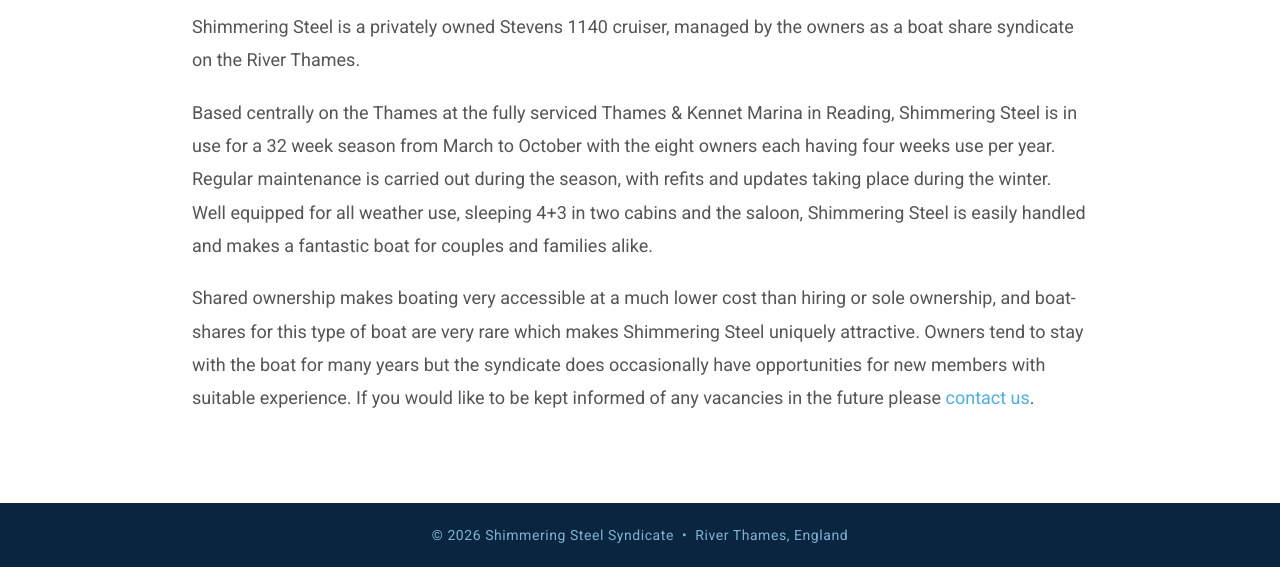
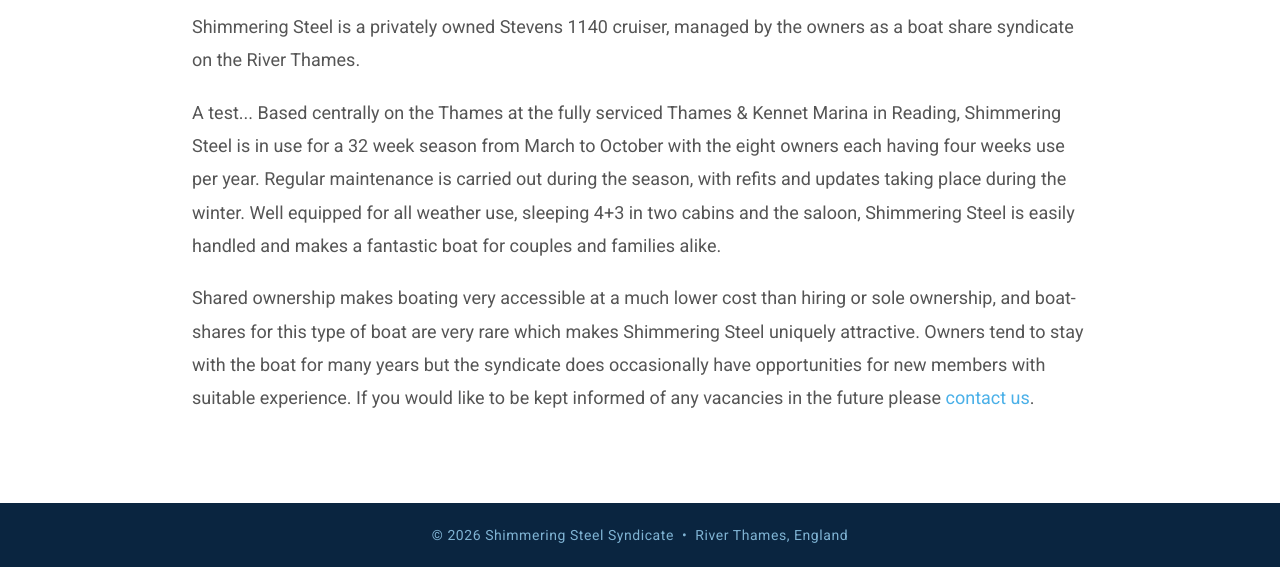
Before and after one commit to grant-ure/shimmering-steel, an Eleventy site: page src/index.njk in a window 1280 px wide. Shown: the part 1228-1795 px from the top of the page. Built offline with nearby package versions, Linux system fonts and the light colour scheme; Eleventy itself is replaced by a stand-in of ours; files that its build step writes are made by us from their sources.

Commit message:
Update Page Sections “home”

```diff
--- a/src/content/home.md
+++ b/src/content/home.md
@@ -17,6 +17,6 @@ gallery:
 ---
 Shimmering Steel is a privately owned Stevens 1140 cruiser, managed by the owners as a boat share syndicate on the River Thames.
 
-Based centrally on the Thames at the fully serviced Thames & Kennet Marina in Reading, Shimmering Steel is in use for a 32 week season from March to October with the eight owners each having four weeks use per year. Regular maintenance is carried out during the season, with refits and updates taking place during the winter. Well equipped for all weather use, sleeping 4+3 in two cabins and the saloon, Shimmering Steel is easily handled and makes a fantastic boat for couples and families alike.
+A test... Based centrally on the Thames at the fully serviced Thames & Kennet Marina in Reading, Shimmering Steel is in use for a 32 week season from March to October with the eight owners each having four weeks use per year. Regular maintenance is carried out during the season, with refits and updates taking place during the winter. Well equipped for all weather use, sleeping 4+3 in two cabins and the saloon, Shimmering Steel is easily handled and makes a fantastic boat for couples and families alike.
 
 Shared ownership makes boating very accessible at a much lower cost than hiring or sole ownership, and boat-shares for this type of boat are very rare which makes Shimmering Steel uniquely attractive. Owners tend to stay with the boat for many years but the syndicate does occasionally have opportunities for new members with suitable experience. If you would like to be kept informed of any vacancies in the future please [contact us](#contact).
```
